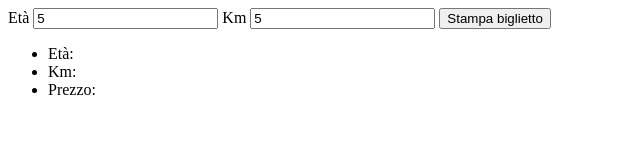
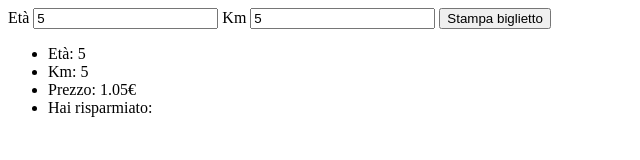
Before and after one commit to EdoardoProstamo/js-biglietto-treno-form, a plain HTML site: page index.html in a window 1280 px wide. Both pictures are taken after typing "5", "5" into the empty fields and a click on the button "Stampa biglietto". Shown: the whole page, without its empty margins (0-640 px from the left). Drawn offline with Linux system fonts and the light colour scheme.

Commit message:
feat: modifica formattazione prezzo e aggiunta info pagina

```diff
--- a/index.html
+++ b/index.html
@@ -21,6 +21,7 @@
         <li>Età: <span id="age-info"></span></li>
         <li>Km: <span id="km-info"></span></li>
         <li>Prezzo: <span id="price-info"></span></li>
+        <li>Hai risparmiato: <span id="discount-info"></span></li>
     </ul>
 
 
--- a/script.js
+++ b/script.js
@@ -33,7 +33,13 @@ const ticketPrice = 0.21;
 const discountUnder18 = 20;
 const discountOver65 = 40;
 
+//info in pagina(ul)
+const ageInfoElement = document.getElementById('age-info');
+const kmInfoElement = document.getElementById('km-info');
+const priceInfoElement = document.getElementById('price-info');
+const discountInfoElement = document.getElementById('discount-info');
 
+//Logica calcolo sconti e prezzo finale
 let Price = ticketPrice * userKm;
         console.log(Price);
 
@@ -50,9 +56,25 @@ let Price = ticketPrice * userKm;
 
         console.log(discount);
 
+        //riassumo tutta la formattazione del prezzo in una parola sola
+        const PriceFormatted = `${Price.toFixed(2)}€`;
+        //prezzo finale
         Price = Price - discount;
-        console.log(`Prezzo finale ${Price.toFixed(2)}€`);
+        console.log(`Prezzo finale ${PriceFormatted}€`);
+
+
+
+
+
+
+        //info in pagina
+        ageInfoElement.innerText = userAge;
+        kmInfoElement.innerText = userKm;
+        priceInfoElement.innerText = PriceFormatted;
+        discountInfoElement.innerText = discountFormatted;
+
     })
+
 
 // MILESTONE 3:
 // Ora che la logica è funzionante in pagina, possiamo andare a dedicarci allo stile, raffinando la parte di HTML e CSS in modo da renderla esteticamente gradevole.
```
